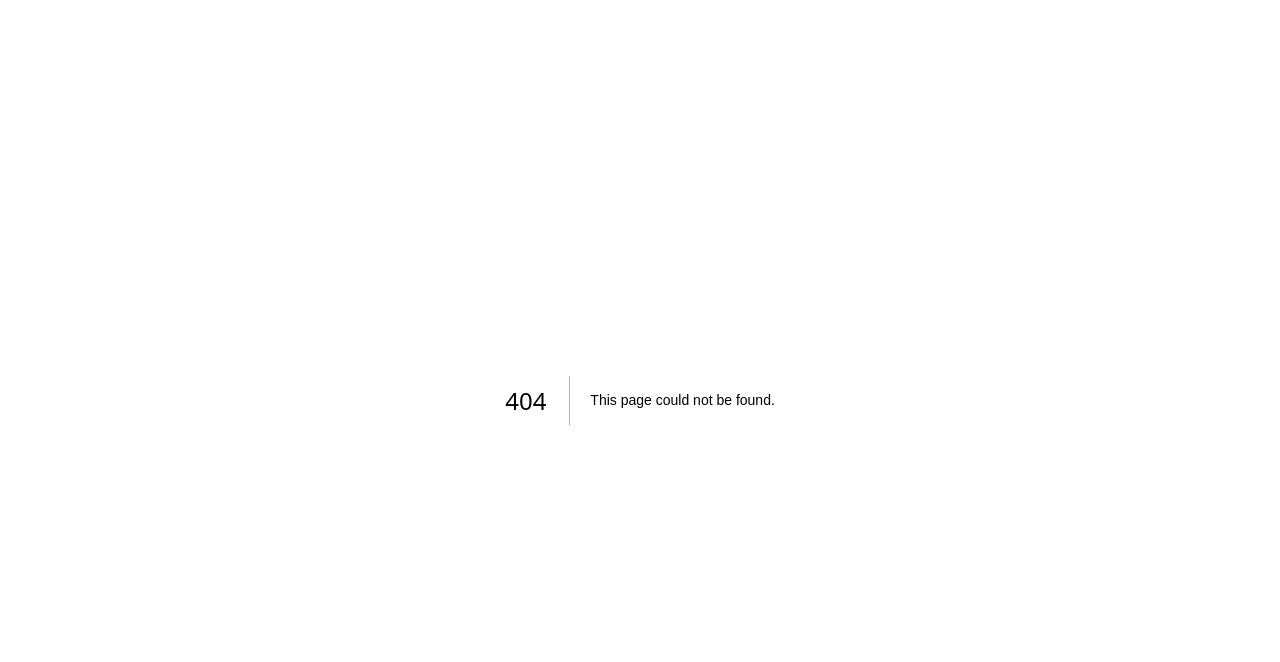
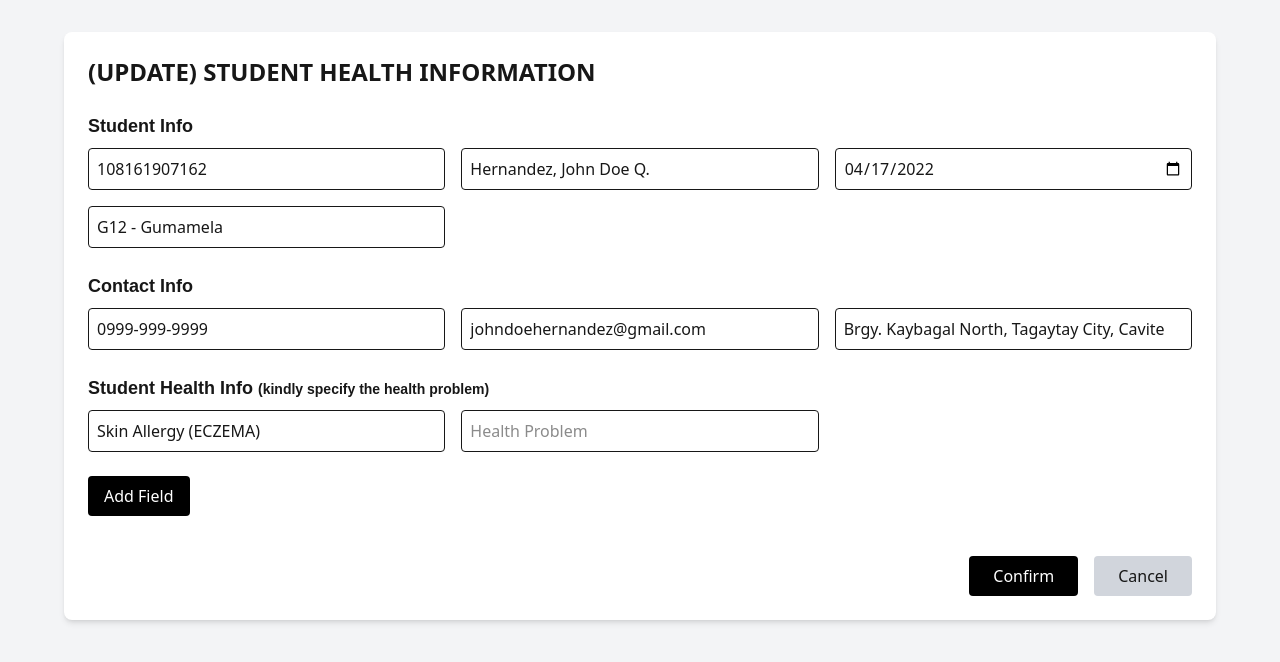
Before and after one commit to InfoTech501/infirmary-web, a Next.js app: page /UpdateStudentHealthInfo in a window 1280 px wide. Before the commit this address had no page. Shown: the top 662 px of the page. Built offline with nearby package versions, Linux system fonts and the light colour scheme.

Commit message:
IA-6: create static pages for Add & Update student info

```diff
--- /dev/null
+++ b/src/app/AddStudentHealthInfo/page.tsx
@@ -0,0 +1,5 @@
+import AddStudentHealthinfo from '@/app/components/AddStudentHealthinfo'
+
+export default function AddStudentHealthPage() {
+  return <AddStudentHealthinfo />
+}
--- /dev/null
+++ b/src/app/UpdateStudentHealthInfo/page.tsx
@@ -0,0 +1,5 @@
+import UpdateStudentHealthinfo from '@/app/components/UpdateStudentHealthinfo'
+
+export default function UpdateStudentHealthPage() {
+  return <UpdateStudentHealthinfo />
+}
--- /dev/null
+++ b/src/app/components/AddStudentHealthInfo.tsx
@@ -0,0 +1,44 @@
+export default function AddStudentHealthInfo() {
+  return (
+    <div className="min-h-screen bg-gray-100 p-8">
+      <div className="max-w-6xl mx-auto bg-white shadow-md rounded-lg p-6">
+        <h1 className="text-2xl font-bold mb-6">(ADD) STUDENT HEALTH INFORMATION</h1>
+
+
+        <h2 className="text-lg font-semibold mb-2">Student Info</h2>
+        <div className="grid grid-cols-3 gap-4 mb-6">
+          <input className="border p-2 rounded" placeholder="LRN" />
+          <input className="border p-2 rounded" placeholder="Name (Last, First, M.I.)" />
+          <input type="date" className="border p-2 rounded" placeholder="Birthdate" />
+          <input className="border p-2 rounded" placeholder="Grade & Section" />
+        </div>
+
+
+        <h2 className="text-lg font-semibold mb-2">Contact Info</h2>
+        <div className="grid grid-cols-3 gap-4 mb-6">
+          <input className="border p-2 rounded" placeholder="Contact No." />
+          <input className="border p-2 rounded" placeholder="Email Address" />
+          <input className="border p-2 rounded" placeholder="Address" />
+        </div>
+
+
+        <h2 className="text-lg font-semibold mb-2">
+          Student Health Info <span className="text-sm">(kindly specify the health problem)</span>
+        </h2>
+
+        <div className="grid grid-cols-3 gap-4 mb-6">
+          <input className="border p-2 rounded" placeholder="Health Problem" />
+          <input className="border p-2 rounded" placeholder="Health Problem" />
+        </div>
+
+        <button className="bg-black text-white px-4 py-2 rounded">Add Field</button>
+
+
+        <div className="flex justify-end space-x-4 mt-10">
+          <button className="bg-black text-white px-6 py-2 rounded">Confirm</button>
+          <button className="bg-gray-300 px-6 py-2 rounded">Cancel</button>
+        </div>
+      </div>
+    </div>
+  );
+}
--- /dev/null
+++ b/src/app/components/UpdateStudentHealthInfo.tsx
@@ -0,0 +1,47 @@
+export default function UpdateStudentHealthInfo() {
+  return (
+    <div className="min-h-screen bg-gray-100 p-8">
+      <div className="max-w-6xl mx-auto bg-white shadow-md rounded-lg p-6">
+        <h1 className="text-2xl font-bold mb-6">(UPDATE) STUDENT HEALTH INFORMATION</h1>
+
+
+        <h2 className="text-lg font-semibold mb-2">Student Info</h2>
+        <div className="grid grid-cols-3 gap-4 mb-6">
+          <input className="border p-2 rounded" defaultValue="108161907162" />
+          <input className="border p-2 rounded" defaultValue="Hernandez, John Doe Q." />
+          <input type="date" className="border p-2 rounded" defaultValue="2022-04-17" />
+          <input className="border p-2 rounded" defaultValue="G12 - Gumamela" />
+        </div>
+
+
+        <h2 className="text-lg font-semibold mb-2">Contact Info</h2>
+        <div className="grid grid-cols-3 gap-4 mb-6">
+          <input className="border p-2 rounded" defaultValue="0999-999-9999" />
+          <input className="border p-2 rounded" defaultValue="johndoehernandez@gmail.com" />
+          <input
+            className="border p-2 rounded"
+            defaultValue="Brgy. Kaybagal North, Tagaytay City, Cavite"
+          />
+        </div>
+
+
+        <h2 className="text-lg font-semibold mb-2">
+          Student Health Info <span className="text-sm">(kindly specify the health problem)</span>
+        </h2>
+
+        <div className="grid grid-cols-3 gap-4 mb-6">
+          <input className="border p-2 rounded" defaultValue="Skin Allergy (ECZEMA)" />
+          <input className="border p-2 rounded" placeholder="Health Problem" />
+        </div>
+
+        <button className="bg-black text-white px-4 py-2 rounded">Add Field</button>
+
+
+        <div className="flex justify-end space-x-4 mt-10">
+          <button className="bg-black text-white px-6 py-2 rounded">Confirm</button>
+          <button className="bg-gray-300 px-6 py-2 rounded">Cancel</button>
+        </div>
+      </div>
+    </div>
+  );
+}
```
